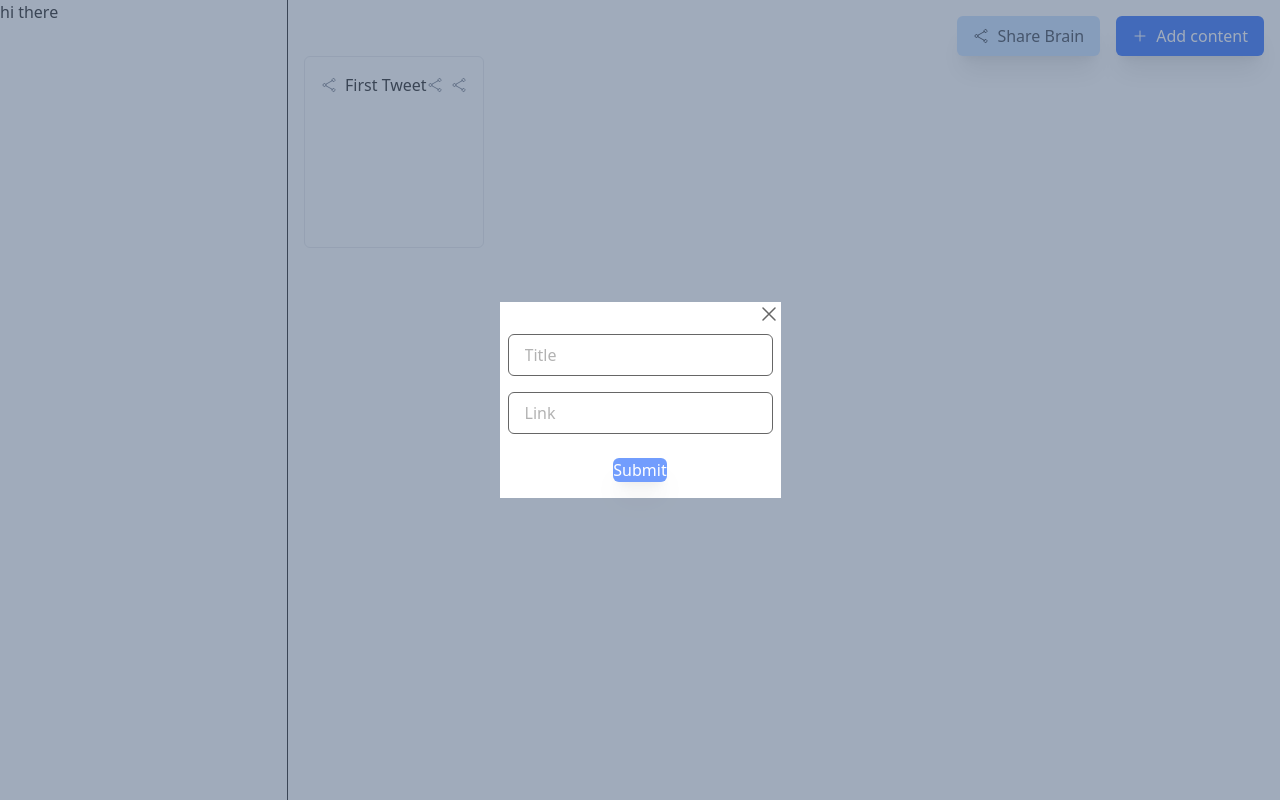
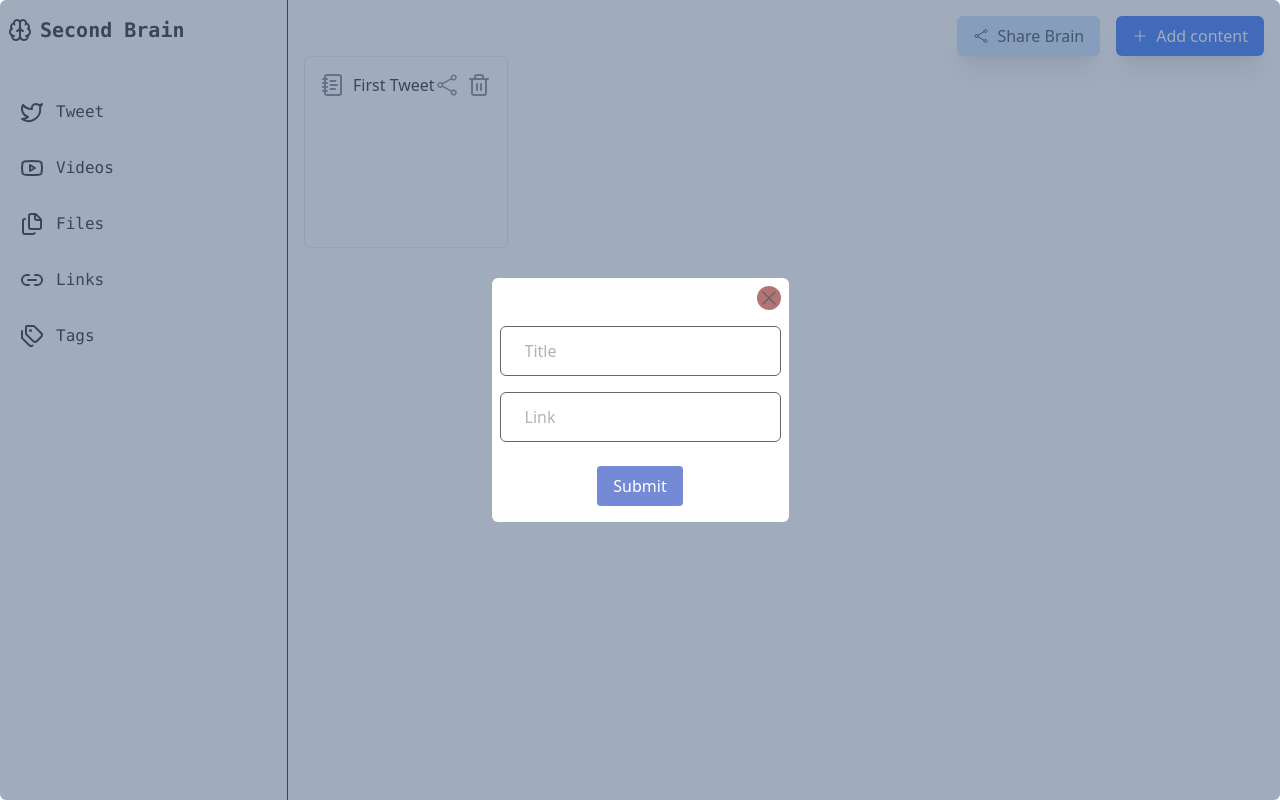
Before and after one commit to kiran-11123/Brainly, a React (Vite) app in the folder frontend/: page / in a window 1280 px wide. Both pictures are taken after a click on the button "Add content". Built offline with nearby package versions, Linux system fonts and the light colour scheme.

Commit message:
changing the UI and all

```diff
--- a/frontend/package.json
+++ b/frontend/package.json
@@ -11,6 +11,7 @@
   },
   "dependencies": {
     "@tailwindcss/vite": "^4.1.13",
+    "lucide-react": "^0.544.0",
     "react": "^19.1.1",
     "react-dom": "^19.1.1",
     "react-router-dom": "^7.9.3",
--- a/frontend/src/App.tsx
+++ b/frontend/src/App.tsx
@@ -6,7 +6,7 @@ import { ShareIcon } from './icons/ShareIcon'
 import Card from './components/Card'
 import { useState } from 'react'
 import CreateContentModel from './components/CreateContentModel'
-import { useSearchParams } from 'react-router-dom'
+
 import Sidebar from './components/Sidebar'
 function App() {
 
--- a/frontend/src/components/Button.tsx
+++ b/frontend/src/components/Button.tsx
@@ -1,37 +1,37 @@
 
 
 
-interface ButtonProps{
+interface ButtonProps {
 
   variant: "primary" | "secondary";
-    size:"sm" | "md" | "lg";
-    text : string;
+  size: "sm" | "md" | "lg";
+  text: string;
   startIcon?: React.ReactNode;
   endIcon?: React.ReactNode;
-    onClick :()=>void;
+  onClick?: () => void;
 
 
 }
 
 
-export const Button =(props:ButtonProps)=>{
+export const Button = (props: ButtonProps) => {
 
-    const{variant,size,text,startIcon , endIcon  ,onClick} = props;
+  const { variant, size, text, startIcon, endIcon, onClick } = props;
 
   //Tailwind classes for Variant
 
-    const VariantClass : Record<string,string> ={
+  const VariantClass: Record<string, string> = {
 
-        primary : "bg-blue-600 text-white hover:bg-700",
-        secondary :"bg-blue-200 text-gray-800 hover:bg-gray-300"
+    primary: "bg-blue-600 text-white hover:bg-700",
+    secondary: "bg-blue-200 text-gray-800 hover:bg-gray-300"
 
   }
 
-    const sizeClasses:Record<string,string>={
+  const sizeClasses: Record<string, string> = {
 
-        sm:"px-3 py-1 text-sm",
-        md:"px-4 py-2 text-base",
-        lg:"px-6 py-3 text-lg"
+    sm: "px-3 py-1 text-sm",
+    md: "px-4 py-2 text-base",
+    lg: "px-6 py-3 text-lg"
 
   }
 
@@ -39,7 +39,7 @@ export const Button =(props:ButtonProps)=>{
   return (
 
 
-     <button type="button" onClick={onClick}  className={`inline-flex items-center gap-2 rounded-md shadow-xl font-medium transition-colors duration-200 ${VariantClass[variant]} ${sizeClasses[size]}`}>
+    <button type="button" onClick={onClick} className={`inline-flex items-center gap-2 rounded-md shadow-xl font-medium transition-colors duration-200 ${VariantClass[variant]} ${sizeClasses[size]}`}>
 
       {startIcon && <span>{startIcon}</span>}
       {text}
--- a/frontend/src/components/Card.tsx
+++ b/frontend/src/components/Card.tsx
@@ -1,34 +1,39 @@
 import { ShareIcon } from "../icons/ShareIcon";
+import { Trash2 } from 'lucide-react';
+import { NotebookText } from 'lucide-react';
+import { Youtube } from "lucide-react"
+import { Twitter } from "lucide-react"
+import { Files } from 'lucide-react';
 
-interface CardProps{
-    title:string,
-    link:string,
-    type:"twitter" | "youtube"
+interface CardProps {
+    title: string,
+    link: string,
+    type: "twitter" | "youtube"
 
 }
 
-export default function Card({title , link ,type} :CardProps){
+export default function Card({ title, link, type }: CardProps) {
 
-    return(
+    return (
         <div className="bg-white p-4 border border-gray-200
          max-w-72 min-h-48  rounded-md  outline-slate-200">
 
             <div className="flex items-center justify-between">
 
                 <div className="flex items-center text-md">
-                      <div className="pr-2 text-gray-500 ">
-                        <ShareIcon size="md" />
+                    <div className="pr-2 text-gray-500 ">
+                        <NotebookText  />
 
                     </div>
 
-                   {title}
+                    {title}
 
                 </div>
                 <div className="flex items-center">
 
                     <div className="pr-2 text-gray-500">
                         <a href={link} target="_blank" >
-                         <ShareIcon size="md" />
+                            <ShareIcon size="lg" />
                         </a>
 
                     </div>
@@ -36,7 +41,7 @@ export default function Card({title , link ,type} :CardProps){
 
                     <div className=" text-gray-500">
 
-                        <ShareIcon size="md" />
+                        <Trash2 />
 
                     </div>
 
@@ -50,12 +55,12 @@ export default function Card({title , link ,type} :CardProps){
 
             <div className="pt-4">
 
-                {type==="youtube" &&  <iframe className="w-full"
-                 src={link.replace("watch" ,"embed").replace("?v=" , "/")} title="YouTube video player" frameBorder="0" allow="accelerometer; autoplay; clipboard-write; encrypted-media; gyroscope; picture-in-picture; web-share" referrerPolicy="strict-origin-when-cross-origin" allowFullScreen>
-                </iframe>   }
+                {type === "youtube" && <iframe className="w-full"
+                    src={link.replace("watch", "embed").replace("?v=", "/")} title="YouTube video player" frameBorder="0" allow="accelerometer; autoplay; clipboard-write; encrypted-media; gyroscope; picture-in-picture; web-share" referrerPolicy="strict-origin-when-cross-origin" allowFullScreen>
+                </iframe>}
 
-              {type==="twitter" &&  <blockquote className="twitter-tweet">
-                    <a href  ={link.replace("x.com" , "twitter.com")} ></a>
+                {type === "twitter" && <blockquote className="twitter-tweet">
+                    <a href={link.replace("x.com", "twitter.com")} ></a>
                 </blockquote>}
 
 
--- a/frontend/src/components/CreateContentModel.tsx
+++ b/frontend/src/components/CreateContentModel.tsx
@@ -4,23 +4,26 @@ import { Button } from "./Button";
 
 
 //controlled component
-export default function CreateContentModel({open , Onclose}){
+export default function CreateContentModel({ open, Onclose }) {
 
-    return(
+    const [title, setTitle] = useState("");
+    const [link, setLink] = useState("");
+
+    return (
         <div>
 
 
 
-        {open &&  <div className="w-full flex justify-center h-screen bg-slate-500 fixed opacity-60 top-0 left-0">
+            {open && <div className="w-full flex justify-center h-screen bg-slate-500 fixed opacity-60 top-0 left-0 rounded-md ">
 
-            <div className="flex flex-col justify-center p-4 rounded-md">
+                <div className="flex flex-col justify-center p-4 rounded-md ">
 
-                <span className="bg-white opacity-100">
-                    <div className="flex justify-end  cursor-pointer  ">
+                    <span className="bg-white opacity-100 rounded-md max-w-sm">
+                        <div className="flex justify-end  cursor-pointer p-2 text-black w-full">
 
-                        <div onClick={Onclose}>
+                            <div onClick={Onclose} className="bg-red-900 rounded-full">
 
-                            <CrossIcon  />
+                                <CrossIcon />
 
                             </div>
 
@@ -28,16 +31,19 @@ export default function CreateContentModel({open , Onclose}){
 
                         <div>
 
-                        <Input placeholder={"Title"} />
-                        <Input placeholder={"Link"}/>
+                            <Input placeholder={"Title"} onChange={(e) => setTitle(e.target.value)} />
+                            <Input placeholder={"Link"} onChange={(e) => setLink(e.target.vlaue)} />
+
+
+                            <div className="flex justify-center p-4 ">
+                                <button className="px-4 py-2 rounded bg-blue-800 text-white hover:bg-blue-950"> Submit </button>
+
 
                             </div>
 
-                    <div className="flex justify-center p-4 ">
-                    <Button variant="primary" text="Submit"  />
-
 
                         </div>
+
 
 
                     </span>
@@ -54,11 +60,11 @@ export default function CreateContentModel({open , Onclose}){
     )
 }
 
-function Input({onChange , placeholder}){
-     return(
-        <div>
+function Input({ onChange, placeholder }) {
+    return (
+        <div className="w-full">
 
-            <input type={"text" } placeholder={placeholder} className="px-4 py-2 border rounded-md m-2" onChange={onChange}></input>
+            <input type={"text"} placeholder={placeholder} className="px-6 py-3 border rounded-md m-2" onChange={onChange}></input>
 
 
         </div>
--- a/frontend/src/components/Sidebar.tsx
+++ b/frontend/src/components/Sidebar.tsx
@@ -1,10 +1,43 @@
-export default function Sidebar(){
+import SidebarItems from "./SidebarItem"
+import { Youtube } from "lucide-react"
+import { Twitter } from "lucide-react"
+import { Files } from 'lucide-react';
+import { Link2 } from 'lucide-react';
+import { Tags } from 'lucide-react';
+import { Brain } from 'lucide-react';
 
-    return(
-         <div className="h-screen bg-white border-r w-72  top-0 left-0">
+export default function Sidebar() {
 
-            hi there
+    return (
+        <div className="h-screen bg-white border-r w-72 top-0 left-0 flex flex-col">
 
-         </div>
+            <div className=" mt-2  mb-10 flex items-center p-2  gap-2">
+                <Brain />
+                <h1 className="font-bold font-mono text-xl">Second Brain</h1>
+            </div>
+
+            <div className="flex flex-col gap-4">
+
+                <SidebarItems title="Tweet" icon={<Twitter />} />
+
+                <SidebarItems title="Videos" icon={<Youtube />} />
+
+
+
+                <SidebarItems title="Files" icon={<Files />} />
+
+                <SidebarItems title="Links" icon={<Link2 />} />
+
+                <SidebarItems title="Tags" icon={<Tags />} />
+
+            </div>
+
+
+
+
+
+
+
+        </div>
     )
 }
--- a/frontend/src/components/SidebarItem.tsx
+++ b/frontend/src/components/SidebarItem.tsx
@@ -0,0 +1,17 @@
+
+
+export default function SidebarItems({ icon, title }) {
+
+    return (
+        <div className="flex pl-5 items-center p-2  font-mono gap-3 hover:bg-gray-600 hover:text-white hover-outline-1 rounded-md">
+
+            <span >
+                {icon}
+            </span>
+            <span>
+                {title}
+            </span>
+
+        </div>
+    )
+}
```
Also changed, not shown: 1 other file (tests, documents, lock files or other folders). Lines whose indentation alone changed are shown as unchanged.
